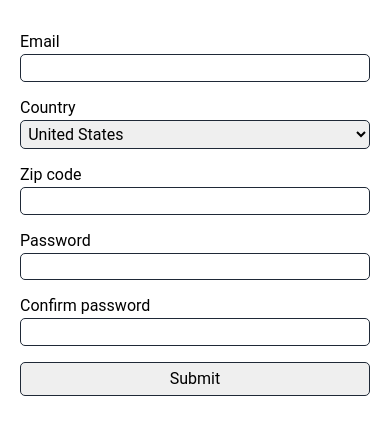
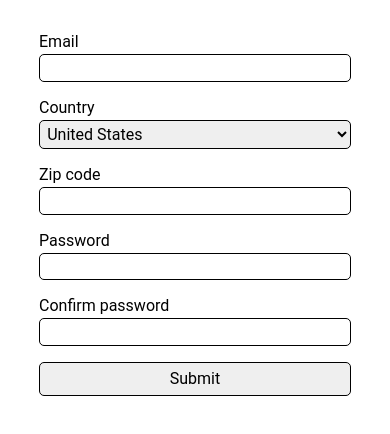
Before and after one commit to matthewaubert/form-validation, a plain HTML site: page index.html in a window 390 px wide. Drawn offline with Linux system fonts and the light colour scheme.

Commit message:
Make form width responsive

```diff
--- a/index.html
+++ b/index.html
@@ -54,7 +54,7 @@
         required>
       <span class="error" aria-live="polite"></span>
     </div>
-    <button type="" class="submit">Submit</button>
+    <button class="submit">Submit</button>
   </form>
 </body>
 </html>
--- a/style.css
+++ b/style.css
@@ -11,17 +11,12 @@ html, body {
   height: 100%;
 }
 
-body {
-  display: grid;
-  justify-content: center;
-}
-
 form {
   display: flex;
   flex-direction: column;
   gap: 0.8rem;
-  margin-top: 2rem;
-  width: 350px;
+  margin: 2rem auto;
+  width: min(350px, 80%);
 }
 
 form > div {
@@ -31,9 +26,9 @@ form > div {
 }
 
 input, select, button {
-  border: 1px solid #1F2937;
+  border: 1px solid black;
   border-radius: 5px;
-  color: 1px solid #1F2937;
+  color: 1px solid black;
   font-size: 1.0rem;
   padding: 0.2rem;
 }
@@ -48,7 +43,7 @@ button:hover {
 }
 
 .touched:required:valid {
-  border: 1px solid #1F2937;
+  border: 1px solid black;
 }
 
 .touched:required:invalid {
```
